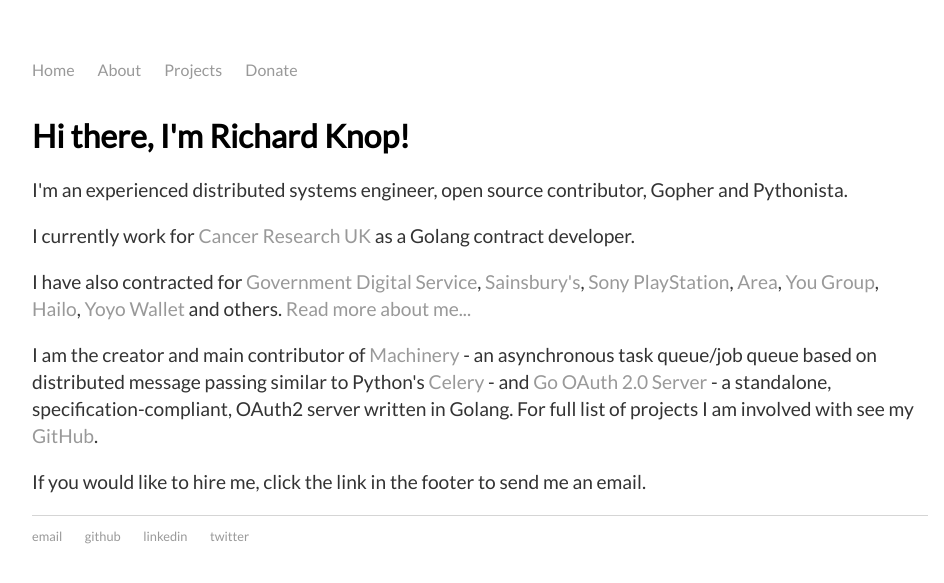
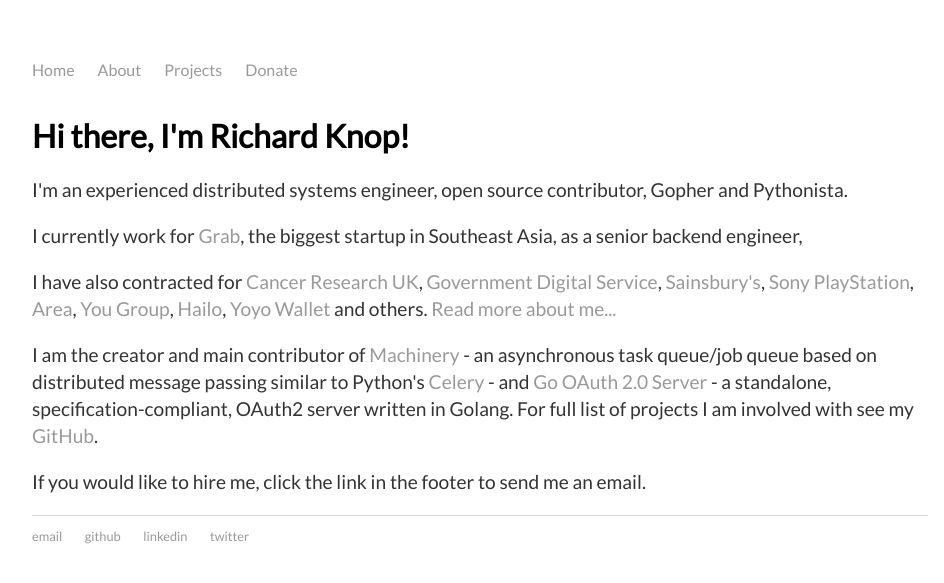
Before and after one commit to RichardKnop/richardknop.github.io, a Jekyll site: the page built from index.html, in a window 1280 px wide. Shown: the top 583 px of the page, without its empty margins (160-1104 px from the left). Built offline with Jekyll 4.4.1, drawn with Linux system fonts in a browser that asks for light colours.

Commit message:
Update index.html

```diff
--- a/index.html
+++ b/index.html
@@ -14,9 +14,10 @@
 
   <p>I'm an experienced distributed systems engineer, open source contributor, Gopher and Pythonista.</p>
 
-  <p>I currently work for <a href="https://www.cancerresearchuk.org/">Cancer Research UK</a> as a Golang contract developer.</p>
+  <p>I currently work for <a href="https://www.grab.com/">Grab</a>, the biggest startup in Southeast Asia, as a senior backend engineer,</p>
 
-  <p>I have also contracted for <a href="https://gds.blog.gov.uk/">Government Digital Service</a>,
+  <p>I have also contracted for <a href="https://www.cancerresearchuk.org/">Cancer Research UK</a>,
+    <a href="https://gds.blog.gov.uk/">Government Digital Service</a>,
     <a href="http://www.sainsburys.co.uk/">Sainsbury's</a>,
     <a href="http://www.uk.playstation.com/">Sony PlayStation</a>,
     <a href="https://www.myarea.com/">Area</a>,
```
